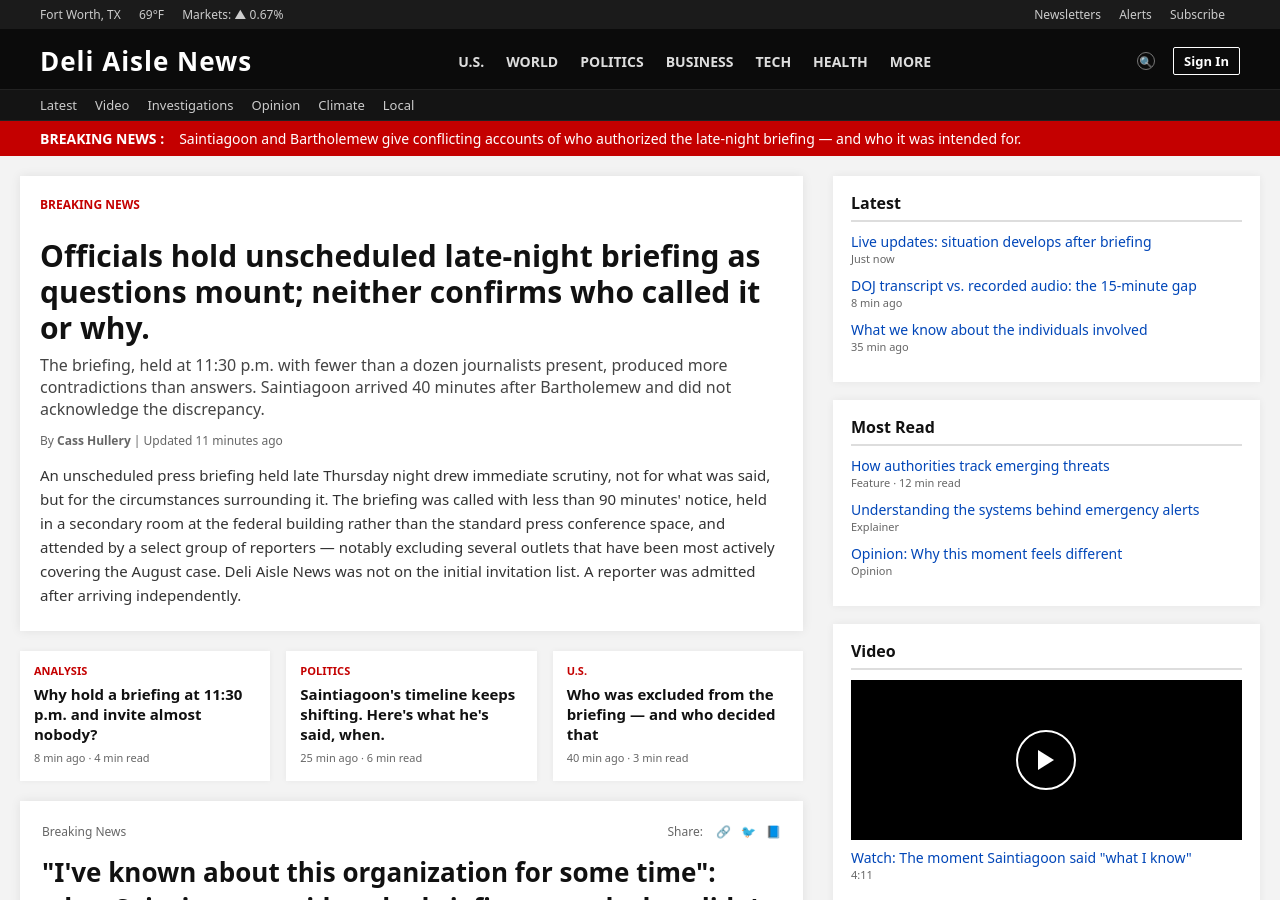
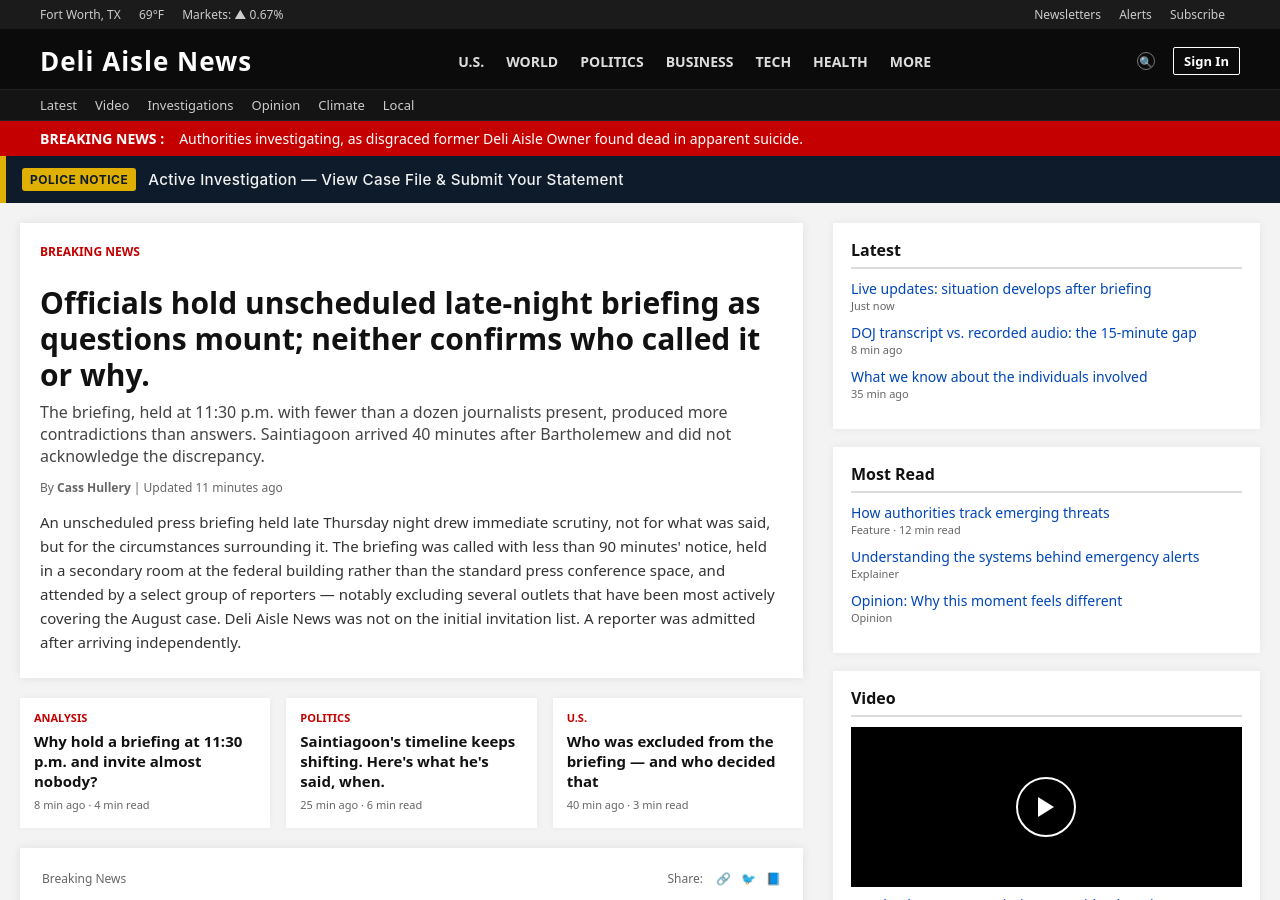
Before and after one commit to NotAnIronman/ARG, a Jekyll site: the page built from pages/briefing.html, in a window 1280 px wide and 900 px high. Built offline with Jekyll 4.4.1, drawn with Linux system fonts in a browser that asks for light colours.

Commit message:
Update briefing.html

```diff
--- a/pages/briefing.html
+++ b/pages/briefing.html
@@ -1,61 +1,9 @@
-<!DOCTYPE html>
-<html lang="en">
-<head>
-<meta charset="UTF-8">
-<meta name="viewport" content="width=device-width, initial-scale=1.0">
-<title>Deli Aisle News | Officials Hold Late-Night Briefing</title>
-<link rel="stylesheet" href="styles.css">
-</head>
-<body>
-
-<!-- transcript of full briefing on file — portions omitted from this article per legal — see /files/briefing_full_transcript.txt -->
-<!-- saintiagoon line at 23:41:08 removed from published transcript: "I've known about this organization longer than any of you." — reason for removal: "ambiguous, could be misread" -->
-
-<div class="utility-bar">
-    <div class="utility-left">
-        <span>Fort Worth, TX</span>
-        <span>69°F</span>
-        <span>Markets: ▲ 0.67%</span>
-    </div>
-    <div class="utility-right">
-        <span>Newsletters</span>
-        <span>Alerts</span>
-        <span>Subscribe</span>
-    </div>
-</div>
-
-<div class="header">
-    <div class="logo">Deli Aisle News</div>
-    <nav class="primary-nav">
-        <a href="us.html">U.S.</a>
-        <a href="world.html">World</a>
-        <a href="politics.html">Politics</a>
-        <a href="business.html">Business</a>
-        <a href="tech.html">Tech</a>
-        <a href="health.html">Health</a>
-        <a href="more.html">More</a>
-    </nav>
-    <div class="header-actions">
-        <div class="search-icon">🔍</div>
-        <div class="signin">Sign In</div>
-    </div>
-</div>
-
-<div class="secondary-nav">
-    <a href="liveupdates.html">Latest</a>
-    <a href="soon.html">Video</a>
-    <a href="soon.html">Investigations</a>
-    <a href="opinion.html">Opinion</a>
-    <a href="soon.html">Climate</a>
-    <a href="local.html">Local</a>
-</div>
-
-<div class="breaking-bar">
-    <div class="breaking-label">Breaking News :</div>
-    <div class="breaking-headline">
-        Saintiagoon and Bartholemew give conflicting accounts of who authorized the late-night briefing — and who it was intended for.
-    </div>
-</div>
+---
+layout: default
+title: "Breaking News"
+breaking_headline: "Authorities investigating, as disgraced former Deli Aisle Owner found dead in apparent suicide."
+show_banner: true
+---
 
 <div class="page">
     <div>
@@ -162,16 +110,3 @@
         </section>
     </aside>
 </div>
-
-<footer class="footer">
-    <div class="footer-grid">
-        <div><h4>News</h4><a href="us.html">U.S.</a><a href="world.html">World</a><a href="politics.html">Politics</a><a href="local.html">Local</a></div>
-        <div><h4>Sections</h4><a href="business.html">Business</a><a href="tech.html">Tech</a><a href="health.html">Health</a><a href="soon.html">Climate</a></div>
-        <div><h4>About</h4><a href="about.html">About Us</a><a href="standards.html">Standards</a><a href="careers.html">Careers</a><a href="press.html">Press</a></div>
-        <div><h4>Contact</h4><a href="contact.html">Contact Us</a><a href="tip.html">Send a Tip</a><a href="corrections.html">Corrections</a><a href="privacy.html">Privacy</a></div>
-    </div>
-    <div class="footer-bottom">© 2026 Deli Aisle News Network. All rights reserved.</div>
-</footer>
-
-</body>
-</html>
```
